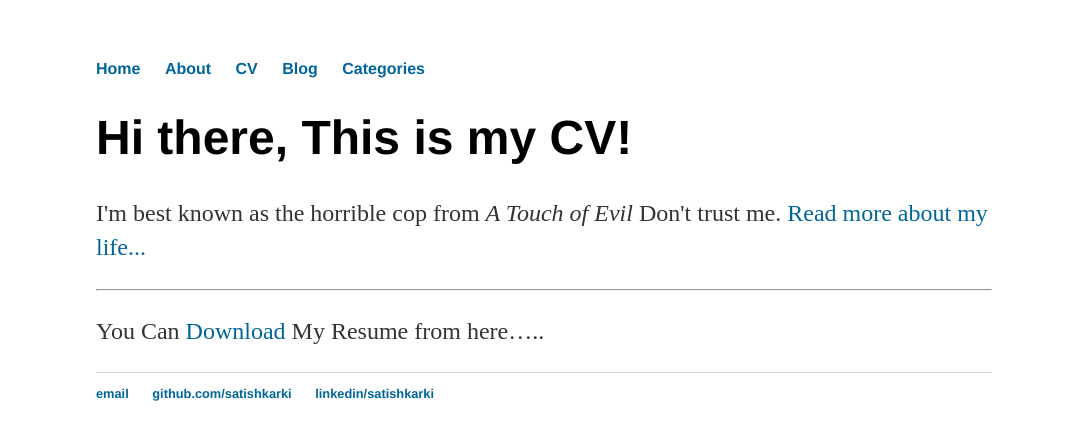
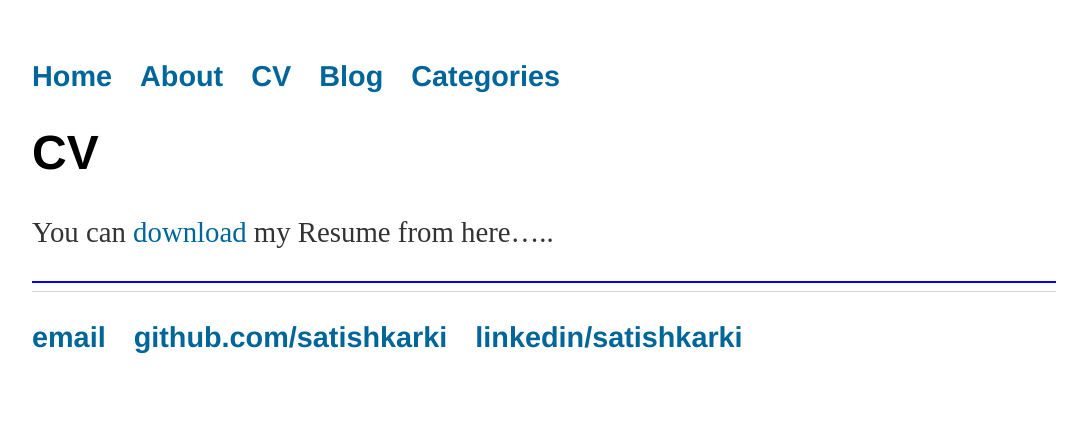
Before and after one commit to satishkarki/firstblog, a Jekyll site: the page built from cv/index.md, in a window 1280 px wide. Shown: the top 440 px of the page, without its empty margins (96-1183 px from the left). Built offline with Jekyll 4.4.1, drawn with Linux system fonts in a browser that asks for light colours.

Commit message:
fonts changed

```diff
--- a/css/main.css
+++ b/css/main.css
@@ -1,12 +1,13 @@
 body {
     margin: 60px auto;
-    width: 70%;
+    width: 80%;
 }
 nav ul, footer ul {
     font-family:'Helvetica', 'Arial', 'Sans-Serif';
     padding: 0px;
     list-style: none;
     font-weight: bold;
+    font-size: 1.8em
 }
 nav ul li, footer ul li {
     display: inline;
@@ -24,13 +25,13 @@ h1 {
     font-family:'Helvetica', 'Arial', 'Sans-Serif';
 }
 p {
-    font-size: 1.5em;
+    font-size: 1.8em;
     line-height: 1.4em;
     color: #333;
 }
 footer {
     border-top: 1px solid #d5d5d5;
-    font-size: .8em;
+    font-size: 1em;
 }
 
 ul.posts {
--- a/cv/index.md
+++ b/cv/index.md
@@ -3,8 +3,7 @@ layout: default
 title: CV
 ---
 <div class="blurb">
-	<h1>Hi there, This is my CV!</h1>
-	<p>I'm best known as the horrible cop from <em>A Touch of Evil</em> Don't trust me. <a href="/about">Read more about my life...</a></p>
+	<h1>CV</h1>
 </div><!-- /.blurb -->
-***
-You Can [Download](/assets/Satish_Karki_Resume.pdf) My Resume from here.....
+You can [download](/assets/Satish_Karki_Resume.pdf) my Resume from here.....
+<hr style="height:2px;border-width:0;color:blue;background-color:blue">
```
Also changed, not shown: index.md (+1 -1 lines).
